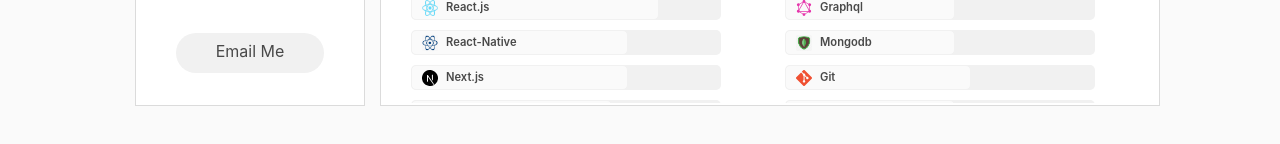
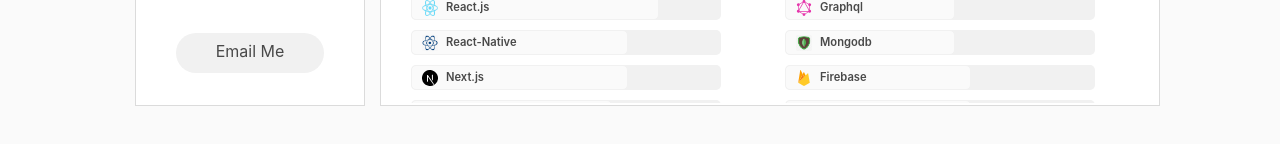
Before and after one commit to Tuhsarshrivastav/portfolio, a React (Create React App) app: page / in a window 1280 px wide. Shown: the part 476-620 px from the top of the page. Built offline with nearby package versions, Linux system fonts and the light colour scheme.

Commit message:
added chnages

```diff
--- a/src/Data/resume_data.js
+++ b/src/Data/resume_data.js
@@ -77,7 +77,13 @@ const tools = [
     name: "Mongodb",
     level: "55",
   },
+
   {
+    icon: "icons/firebase.svg",
+    name: "Firebase",
+    level: "60",
+  },
+   {
     icon: "icons/git.svg",
     name: "Git",
     level: "60",
```
Also changed, not shown: public/icons/firebase.svg (added).
